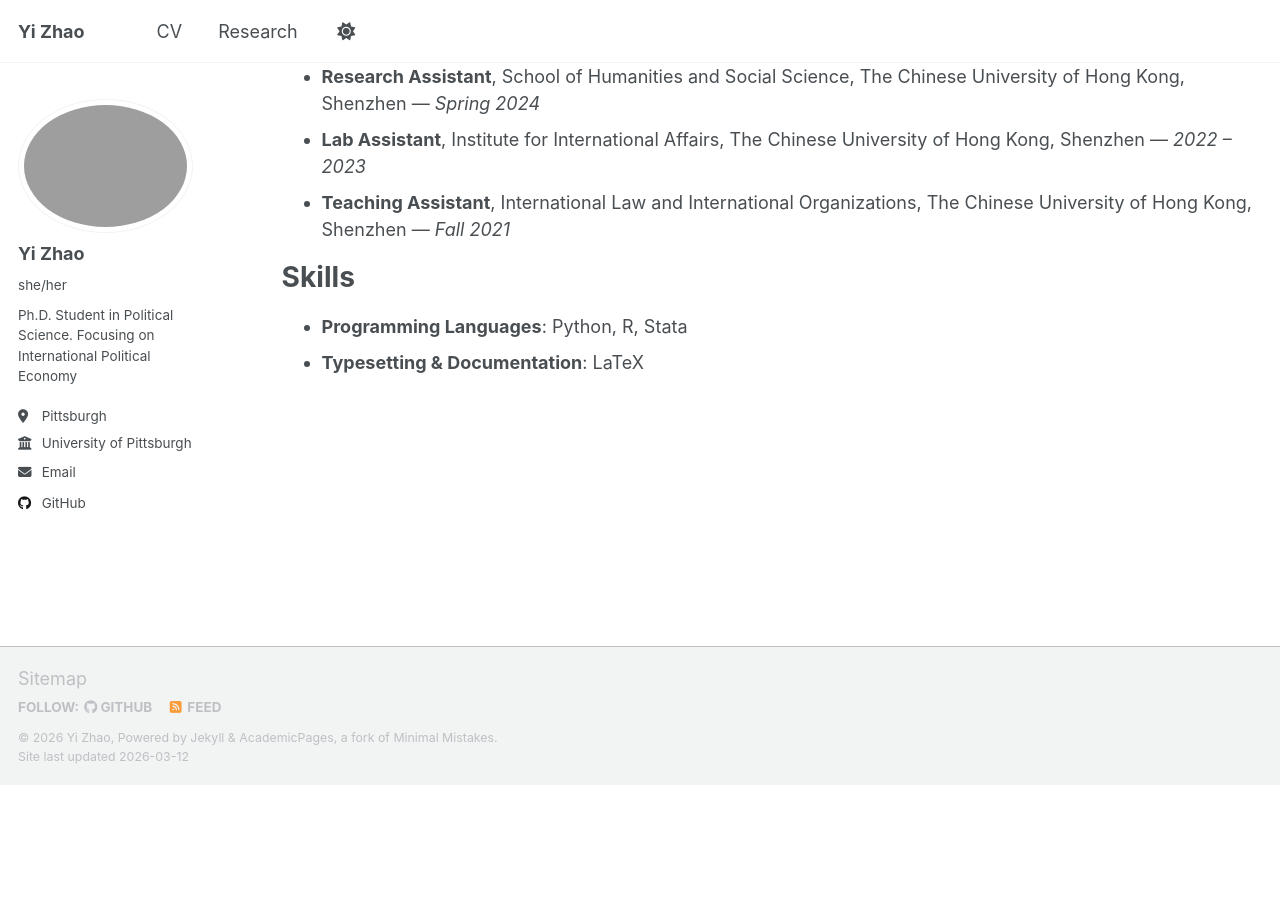
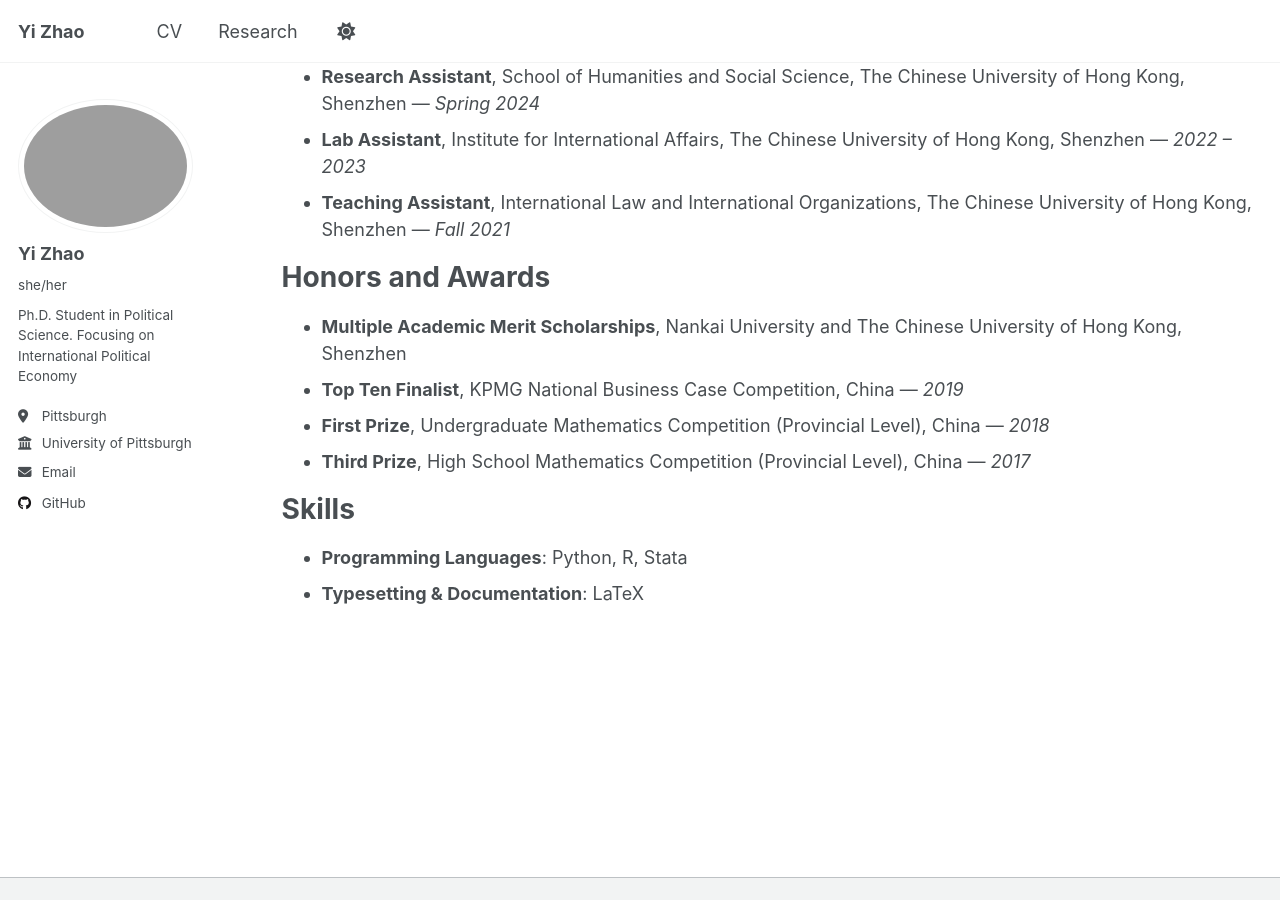
Before and after one commit to YiZhao999/YiZhao999.github.io, a Jekyll site: the page built from _pages/cv.md, in a window 1280 px wide and 900 px high, scrolled down 434 px. Built offline with Jekyll 4.4.1, drawn with Linux system fonts in a browser that asks for light colours; a script that is not in the unit is left out; before the commit the page ends 1218 px from its top, so only the background shows below that.

Commit message:
Add honors and awards to CV
Added honors and awards section with relevant achievements.

```diff
--- a/_pages/cv.md
+++ b/_pages/cv.md
@@ -22,6 +22,12 @@ redirect_from:
 - **Lab Assistant**, Institute for International Affairs, The Chinese University of Hong Kong, Shenzhen — *2022 – 2023*
 - **Teaching Assistant**, International Law and International Organizations, The Chinese University of Hong Kong, Shenzhen — *Fall 2021*
 
+# Honors and Awards
+- **Multiple Academic Merit Scholarships**, Nankai University and The Chinese University of Hong Kong, Shenzhen
+- **Top Ten Finalist**, KPMG National Business Case Competition, China — *2019*
+- **First Prize**, Undergraduate Mathematics Competition (Provincial Level), China — *2018*
+- **Third Prize**, High School Mathematics Competition (Provincial Level), China — *2017*
+
 # Skills
 - **Programming Languages**: Python, R, Stata
 - **Typesetting & Documentation**: LaTeX
```
